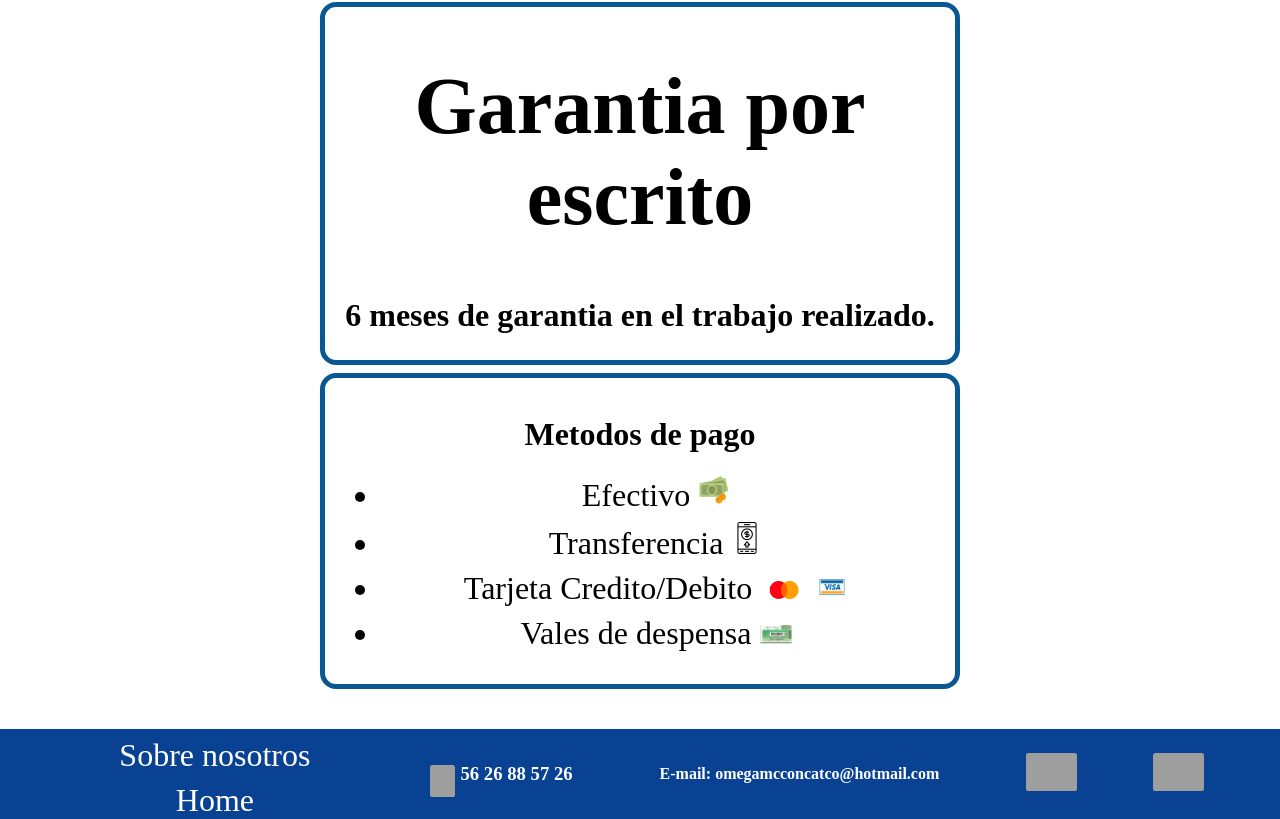
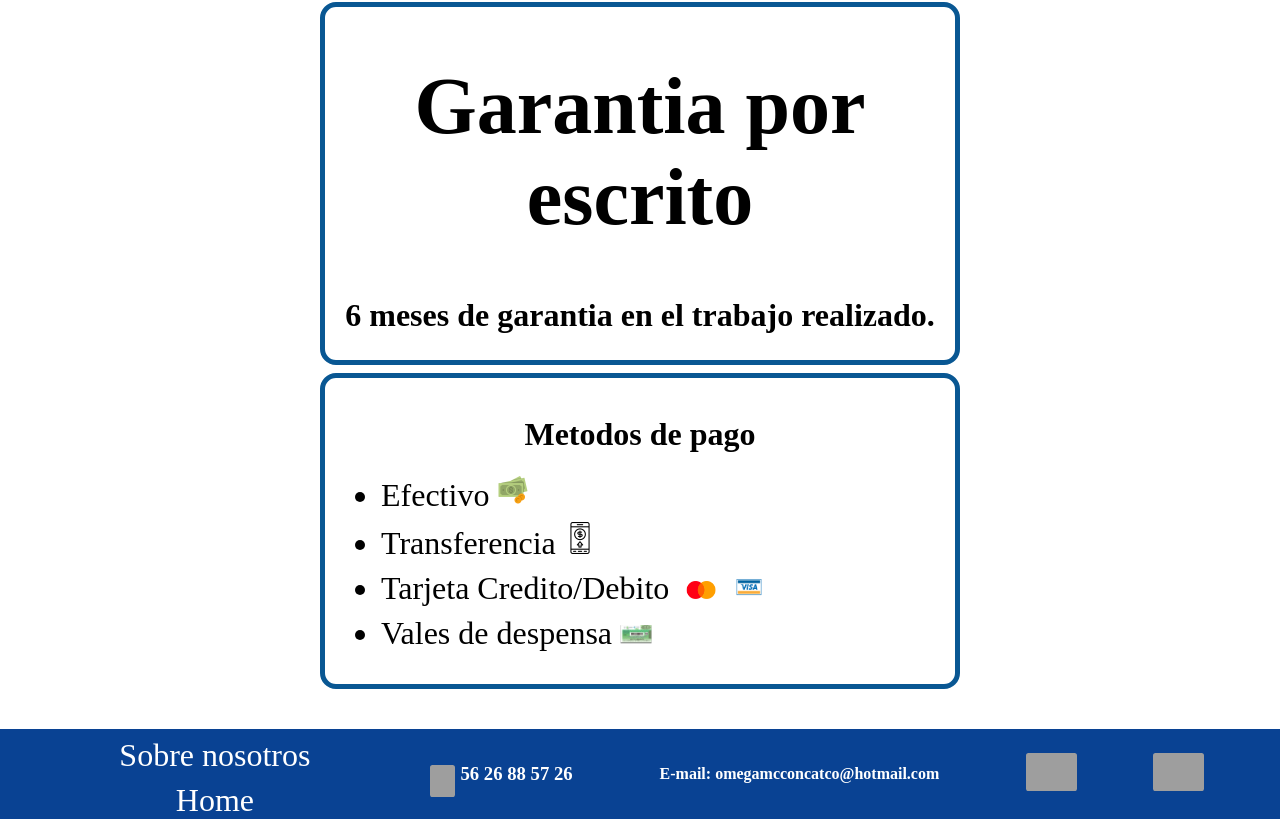
Before and after one commit to OmegaMCCesar/my-app, a Next.js app: page / in a window 1280 px wide. Shown: the part 587-1406 px from the top of the page. Built offline with nearby package versions, Linux system fonts and the light colour scheme; grey boxes are pictures that could not be loaded.

Commit message:
metodos pago modificado

```diff
--- a/components/cuerpo.jsx
+++ b/components/cuerpo.jsx
@@ -10,7 +10,7 @@ const Cuerpo = () => {
     </div>
     <div className={styles.medios_pago}>
       <h1>Metodos de pago</h1>
-      <ul>
+      <ul className={styles.metodospago}>
         <li>Efectivo<img src='./efectivo.png' alt='efectivo' className={styles.pago} /></li>
         <li>Transferencia<img src='./transferencia.png' alt='trasnferencia' className={styles.pago} /></li>
         <li>Tarjeta Credito/Debito <img src='./masCard.png' alt='mastercard' className={styles.pago}/><img src='./visa.png' alt='visa' className={styles.pago}/></li>
--- a/pages/_app.js
+++ b/pages/_app.js
@@ -41,8 +41,8 @@ const menuDespegable = () => {
             </div>
           </div>
             <h4>E-mail: omegamcconcatco@hotmail.com</h4>
-            <a href='https://instagram.com/omegamc.1?igshid=MzMyNGUyNmU2YQ==' target='_blanck'><img src='/insta.ico' className={styles.iconn}/></a>
-            <a href='https://www.facebook.com/profile.php?id=61552902452992' target='_blanck'><img src='/Facebook.ico' className={styles.iconn}/></a>
+            <a href='https://www.instagram.com/omegamcoficial/' target='_blanck'><img src='/insta.ico' className={styles.iconn}/></a>
+            <a href='https://www.facebook.com/OmegaMCOficial' target='_blanck'><img src='/Facebook.ico' className={styles.iconn}/></a>
         </footer>
   </>
 }
--- a/styles/cuerpo.module.css
+++ b/styles/cuerpo.module.css
@@ -15,6 +15,10 @@
   border: 0.7vh solid #095793;
   padding: 2vh;
   margin: 1vh 0 1vh 0;
+}
+
+.metodospago{
+ text-align: start;
 }
 
 .title{
```
